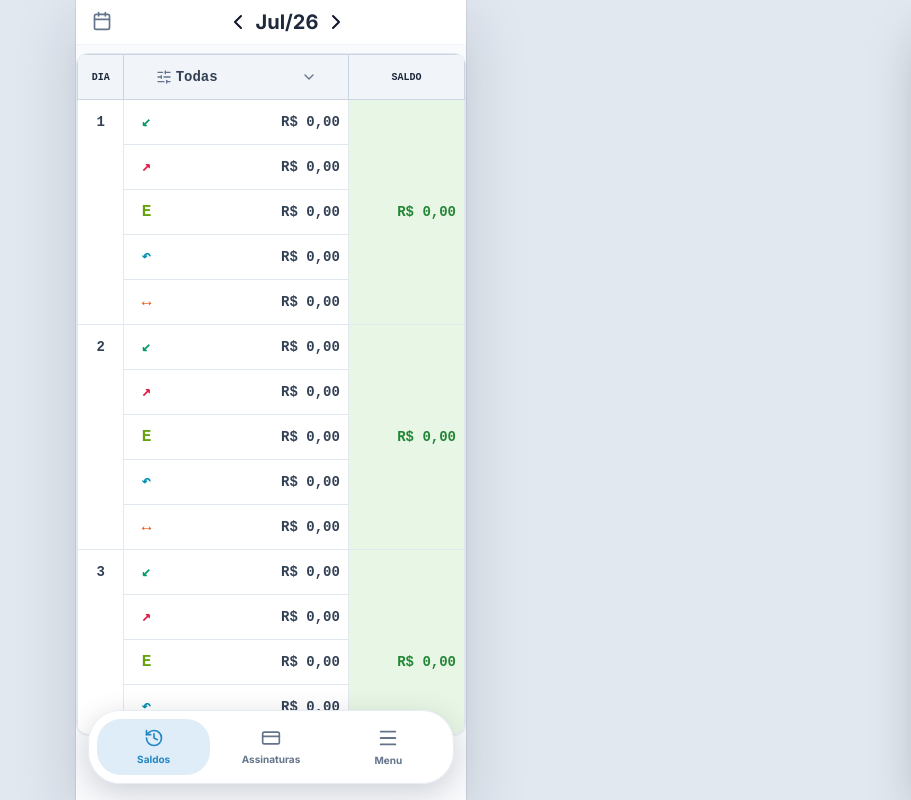
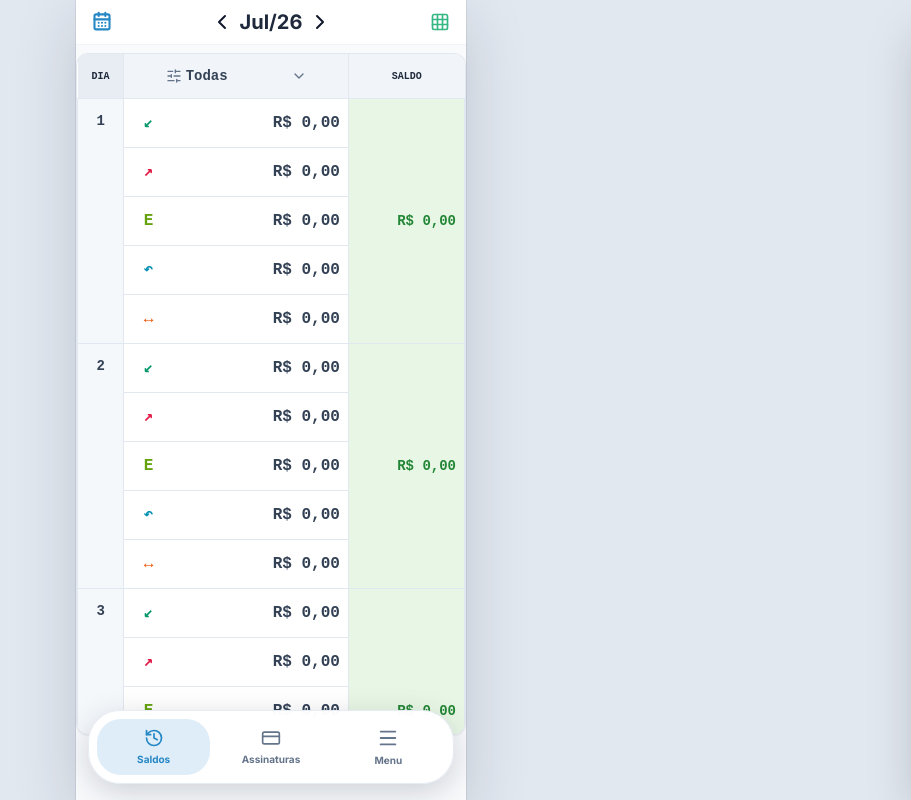
Before and after one commit to Heitor-moreira/Drachma, a React (Vite) app: page / in a window 1280 px wide. Shown: the whole page, without its empty margins (369-1280 px from the left). Built offline with nearby package versions, Linux system fonts and the light colour scheme.

Commit message:
Ajusta lancamentos e horizonte de saldos

```diff
--- a/App.tsx
+++ b/App.tsx
@@ -24,6 +24,8 @@ import {
   Repeat,
   ChevronRight,
   Menu
+  , CalendarDays
+  , ChartNoAxesCombined
 } from 'lucide-react';
 import { Transaction, TransactionType, Category, Subscription, InitialBalance, SalaryInfo, DateRange, UserSettings, CurrencyCode, CreditCard as CreditCardModel, FinancialGroup } from './types';
 import { getFinancialGroup } from './finance';
@@ -36,8 +38,10 @@ import SalaryManager from './components/SalaryManager';
 import InstallmentManager from './components/InstallmentManager';
 import RecurringExpensesManager from './components/RecurringExpensesManager';
 import CardManager from './components/CardManager';
+import BalanceHorizonView from './components/BalanceHorizonView';
 
-const STORAGE_KEY_TRANSACTIONS = 'finanflow_transactions';
+const STORAGE_KEY_TRANSACTIONS = 'drachma_transactions';
+const LEGACY_STORAGE_KEY_TRANSACTIONS = 'finanflow_transactions';
 const STORAGE_KEY_SUBSCRIPTIONS = 'finanflow_subscriptions';
 const STORAGE_KEY_INITIAL_BALANCE = 'finanflow_initial_balance';
 const STORAGE_KEY_SALARY_INFO = 'finanflow_salary_info';
@@ -61,7 +65,7 @@ const formatLocalYYYYMMDD = (date: Date) => {
 };
 
 const App: React.FC = () => {
-  type TabType = 'dailyBalance' | 'categorySpending' | 'installments' | 'fixed' | 'salary' | 'subscriptions' | 'cards' | 'menu';
+  type TabType = 'dailyBalance' | 'balanceHorizon' | 'categorySpending' | 'installments' | 'fixed' | 'salary' | 'subscriptions' | 'cards' | 'menu';
   const [activeTab, setActiveTab] = useState<TabType>('dailyBalance');
   const [isReportsOpen, setIsReportsOpen] = useState(false);
   const [isInitialFlashActive, setIsInitialFlashActive] = useState(true);
@@ -124,18 +128,21 @@ const App: React.FC = () => {
   }, []);
 
   useEffect(() => {
-    if (settings.appMode === 'lite' && !['dailyBalance', 'menu', 'subscriptions', 'cards'].includes(activeTab)) {
+    if (settings.appMode === 'lite' && !['dailyBalance', 'balanceHorizon', 'menu', 'subscriptions', 'cards'].includes(activeTab)) {
       setActiveTab('dailyBalance');
     }
   }, [settings.appMode, activeTab]);
 
   useEffect(() => {
-    const savedTransactions = localStorage.getItem(STORAGE_KEY_TRANSACTIONS);
+    const savedTransactions = localStorage.getItem(STORAGE_KEY_TRANSACTIONS) || localStorage.getItem(LEGACY_STORAGE_KEY_TRANSACTIONS);
     const savedSubscriptions = localStorage.getItem(STORAGE_KEY_SUBSCRIPTIONS);
     const savedInitial = localStorage.getItem(STORAGE_KEY_INITIAL_BALANCE);
     const savedSalaryInfo = localStorage.getItem(STORAGE_KEY_SALARY_INFO);
 
-    if (savedTransactions) setTransactions(JSON.parse(savedTransactions));
+    if (savedTransactions) {
+      setTransactions(JSON.parse(savedTransactions));
+      if (!localStorage.getItem(STORAGE_KEY_TRANSACTIONS)) localStorage.setItem(STORAGE_KEY_TRANSACTIONS, savedTransactions);
+    }
     if (savedSubscriptions) setSubscriptions(JSON.parse(savedSubscriptions));
     if (savedInitial) setInitialBalance(JSON.parse(savedInitial));
     if (savedSalaryInfo) setSalaryInfo(JSON.parse(savedSalaryInfo));
@@ -226,6 +233,7 @@ const App: React.FC = () => {
 
   const tabLabels: Record<TabType, string> = {
     dailyBalance: 'Extrato Diário',
+    balanceHorizon: 'Horizonte de Saldos',
     categorySpending: 'Gastos por Categoria',
     installments: 'Compras Parceladas',
     fixed: 'Compras Recorrentes',
@@ -358,7 +366,8 @@ const App: React.FC = () => {
               </div>
             </section>
           )}
-          {activeTab === 'dailyBalance' && <DailyBalanceView transactions={transactions} dateRange={dateRange} setDateRange={setDateRange} onEdit={setEditingTransaction} onDelete={deleteTransaction} currencySymbol={currencySymbol} cards={cards} liteMode={isLite} compactHeader={settings.appMode === 'developer' && ['iphone-16e', 'galaxy-a73'].includes(developerViewport)} onDayClick={(date, group) => openNewTransaction(group, date)} />}
+          {activeTab === 'dailyBalance' && <DailyBalanceView transactions={transactions} dateRange={dateRange} setDateRange={setDateRange} onEdit={setEditingTransaction} onDelete={deleteTransaction} currencySymbol={currencySymbol} cards={cards} liteMode={isLite} compactHeader={settings.appMode === 'developer' && ['iphone-16e', 'galaxy-a73'].includes(developerViewport)} onDayClick={(date, group) => openNewTransaction(group, date)} onOpenHorizon={() => setActiveTab('balanceHorizon')} />}
+          {activeTab === 'balanceHorizon' && <BalanceHorizonView transactions={transactions} dateRange={dateRange} setDateRange={setDateRange} initialBalance={initialBalance} cards={cards} currencySymbol={currencySymbol} onBack={() => setActiveTab('dailyBalance')} onAdd={() => openNewTransaction()} />}
           {activeTab === 'categorySpending' && <CategorySpending transactions={transactions} dateRange={dateRange} setDateRange={setDateRange} currencySymbol={currencySymbol} />}
           {activeTab === 'installments' && <InstallmentManager transactions={transactions} baseSalary={baseSalary} onEdit={setEditingTransaction} onDelete={deleteTransaction} currencySymbol={currencySymbol} />}
           {activeTab === 'fixed' && <RecurringExpensesManager transactions={transactions} baseSalary={baseSalary} onEdit={setEditingTransaction} onDelete={deleteTransaction} currencySymbol={currencySymbol} />}
@@ -369,7 +378,7 @@ const App: React.FC = () => {
 
         {feedbackMessage && <div className="fixed bottom-[5.75rem] left-1/2 z-[130] -translate-x-1/2 rounded-full bg-slate-900 px-4 py-2 text-xs font-bold text-white shadow-lg animate-in fade-in slide-in-from-bottom-2 duration-200">{feedbackMessage}</div>}
 
-        <nav className="md:hidden fixed bottom-0 left-0 right-0 z-50 px-4 pb-[max(0.75rem,env(safe-area-inset-bottom))] min-[431px]:absolute min-[431px]:bottom-3 min-[431px]:left-1/2 min-[431px]:right-auto min-[431px]:w-[calc(100%_-_1.5rem)] min-[431px]:max-w-md min-[431px]:-translate-x-1/2 min-[431px]:px-0 min-[431px]:pb-[max(0.25rem,env(safe-area-inset-bottom))] pointer-events-none">
+        <nav className={`${activeTab === 'balanceHorizon' ? 'hidden' : ''} md:hidden fixed bottom-0 left-0 right-0 z-50 px-4 pb-[max(0.75rem,env(safe-area-inset-bottom))] min-[431px]:absolute min-[431px]:bottom-3 min-[431px]:left-1/2 min-[431px]:right-auto min-[431px]:w-[calc(100%_-_1.5rem)] min-[431px]:max-w-md min-[431px]:-translate-x-1/2 min-[431px]:px-0 min-[431px]:pb-[max(0.25rem,env(safe-area-inset-bottom))] pointer-events-none`}>
           <div className="mx-auto grid max-w-md min-[431px]:w-full grid-cols-3 gap-1 rounded-[2rem] border border-slate-200/80 dark:border-slate-700/80 bg-white/95 dark:bg-slate-900/95 backdrop-blur-lg px-2 py-2 shadow-[0_8px_30px_rgba(15,23,42,0.18)] pointer-events-auto">
             <button onClick={() => { setActiveTab('dailyBalance'); setIsMobileMenuOpen(false); }} className={`flex min-h-14 flex-col items-center justify-center gap-1 rounded-[1.5rem] text-[10px] font-bold transition-colors ${activeTab === 'dailyBalance' ? 'bg-theme/15 text-theme' : 'text-slate-500 dark:text-slate-400'}`}>
               <History size={20} />
--- /dev/null
+++ b/components/BalanceHorizonView.tsx
@@ -0,0 +1,29 @@
+import React, { useMemo } from 'react';
+import { ArrowLeft, ChevronLeft, ChevronRight, Plus, Grid3X3 } from 'lucide-react';
+import { CreditCard, DateRange, InitialBalance, Transaction, TransactionType } from '../types';
+import { projectTransactions } from '../finance';
+
+interface Props { transactions: Transaction[]; dateRange: DateRange; setDateRange: (range: DateRange) => void; initialBalance: InitialBalance; cards: CreditCard[]; currencySymbol: string; onBack: () => void; onAdd: () => void; }
+const parseDate = (v: string) => { const [y, m, d] = v.split('-').map(Number); return new Date(y, m - 1, d, 12); };
+const formatDate = (d: Date) => `${d.getFullYear()}-${String(d.getMonth()+1).padStart(2,'0')}-${String(d.getDate()).padStart(2,'0')}`;
+
+const BalanceHorizonView: React.FC<Props> = ({ transactions, dateRange, setDateRange, initialBalance, cards, currencySymbol, onBack, onAdd }) => {
+  const start = parseDate(dateRange.start);
+  const rows = useMemo(() => {
+    const end = new Date(start.getFullYear(), start.getMonth()+1, 0, 12);
+    const projected = projectTransactions(transactions, '0000-01-01', formatDate(end), cards);
+    let balance = initialBalance.amount + projected.filter(t => parseDate(t.date) < start).reduce((s,t) => s + (t.type === TransactionType.INCOME ? t.amount : -t.amount), 0);
+    return Array.from({length:end.getDate()}, (_, i) => { const date = formatDate(new Date(start.getFullYear(), start.getMonth(), i+1, 12)); balance += projected.filter(t => t.date === date).reduce((s,t) => s + (t.type === TransactionType.INCOME ? t.amount : -t.amount), 0); return {day:i+1,balance}; });
+  }, [transactions, dateRange, initialBalance, cards]);
+  const monthLabel = start.toLocaleDateString('pt-BR', { month:'long', year:'numeric' });
+  const moveMonth = (delta: number) => { const d = new Date(start.getFullYear(), start.getMonth()+delta, 1); setDateRange({ start: formatDate(d), end: formatDate(new Date(d.getFullYear(), d.getMonth()+1, 0)) }); };
+  return <section className="min-h-full bg-white dark:bg-slate-950">
+    <header className="flex items-center justify-between px-4 py-4 border-b border-slate-100 dark:border-slate-800">
+      <button onClick={onBack} aria-label="Voltar" className="rounded-xl p-2 text-slate-700 dark:text-white"><ArrowLeft size={22}/></button>
+      <div className="flex items-center gap-1"><button onClick={() => moveMonth(-1)} aria-label="Mês anterior"><ChevronLeft size={22}/></button><h1 className="min-w-[120px] text-center text-xl font-black capitalize text-slate-800 dark:text-white">{monthLabel}</h1><button onClick={() => moveMonth(1)} aria-label="Próximo mês"><ChevronRight size={22}/></button></div>
+      <div className="flex items-center gap-2"><Grid3X3 className="text-[#35b784]" size={20}/><button onClick={onAdd} aria-label="Adicionar lançamento" className="rounded-full bg-slate-900 p-2 text-white dark:bg-white dark:text-slate-900"><Plus size={20}/></button></div>
+    </header>
+    <div className="overflow-hidden bg-white dark:bg-slate-900"><div className="grid grid-cols-[36%_64%] bg-slate-100 px-4 py-3 text-[10px] font-black uppercase tracking-widest text-slate-500 dark:bg-slate-800 dark:text-slate-300"><span>Dia</span><span className="text-right">Saldo</span></div><div className="divide-y divide-slate-100 dark:divide-slate-800">{rows.map(r => <div key={r.day} className="grid grid-cols-[36%_64%] px-4 py-3 text-sm"><span className="font-bold text-slate-700 dark:text-slate-300">{r.day}</span><span className={`text-right font-black ${r.balance >= 0 ? 'text-[#35b784]' : 'text-rose-600'}`}>{currencySymbol} {r.balance.toLocaleString('pt-BR',{minimumFractionDigits:2})}</span></div>)}</div></div>
+  </section>;
+};
+export default BalanceHorizonView;
--- a/components/DailyBalanceView.tsx
+++ b/components/DailyBalanceView.tsx
@@ -4,11 +4,13 @@ import { Transaction, TransactionType, DateRange, CreditCard, FinancialGroup } f
 import { projectTransactions, getFinancialGroup } from '../finance';
 import {
   ArrowRightLeft,
-  Calendar,
+  CalendarDays,
   ChevronLeft,
   ChevronRight,
   ChevronDown
   , SlidersHorizontal
+  , ChartNoAxesCombined
+  , Grid3X3
 } from 'lucide-react';
 
 interface Props {
@@ -22,6 +24,7 @@ interface Props {
   onDayClick?: (date: string, group: FinancialGroup) => void;
   liteMode?: boolean;
   compactHeader?: boolean;
+  onOpenHorizon?: () => void;
 }
 
 // Helper to handle dates locally without UTC shifts
@@ -39,7 +42,7 @@ const parseLocalDate = (dateStr: string) => {
 
 const MONTHS = ['Jan', 'Fev', 'Mar', 'Abr', 'Mai', 'Jun', 'Jul', 'Ago', 'Set', 'Out', 'Nov', 'Dez'];
 
-const DailyBalanceView: React.FC<Props> = ({ transactions, dateRange, setDateRange, currencySymbol, cards = [], onDayClick, liteMode = false, compactHeader = false }) => {
+const DailyBalanceView: React.FC<Props> = ({ transactions, dateRange, setDateRange, currencySymbol, cards = [], onDayClick, liteMode = false, compactHeader = false, onOpenHorizon }) => {
   const [isNarrowViewport, setIsNarrowViewport] = useState(() => typeof window !== 'undefined' && window.innerWidth <= 430);
   const useCompactHeader = compactHeader || isNarrowViewport;
 
@@ -116,7 +119,7 @@ const DailyBalanceView: React.FC<Props> = ({ transactions, dateRange, setDateRan
               if (!event.currentTarget.contains(event.relatedTarget as Node | null)) setIsPeriodPickerOpen(false);
             }}
           >
-            <button aria-label="Selecionar mês e ano" onClick={() => setIsPeriodPickerOpen(value => !value)} className="shrink-0 p-1"><Calendar className="w-5 h-5 text-slate-500" /></button>
+            <button aria-label="Selecionar mês e ano" onClick={() => setIsPeriodPickerOpen(value => !value)} className="shrink-0 rounded-lg p-1 text-[#2687c5] hover:bg-[#e8f7e5]"><CalendarDays className="h-5 w-5" strokeWidth={2.5} /></button>
             {isPeriodPickerOpen && <div className="absolute left-0 top-10 z-20 flex gap-2 rounded-xl border border-slate-200 bg-white p-3 shadow-xl dark:border-slate-700 dark:bg-slate-900"><select aria-label="Mês" value={parseLocalDate(dateRange.start).getMonth()} onChange={e => { const d = parseLocalDate(dateRange.start); const month = Number(e.target.value); setDateRange({ start: formatLocalYYYYMMDD(new Date(d.getFullYear(), month, 1)), end: formatLocalYYYYMMDD(new Date(d.getFullYear(), month + 1, 0)) }); }} className="rounded-lg bg-white p-1 font-bold text-slate-800 dark:bg-slate-800 dark:text-white dark:[color-scheme:dark]">{MONTHS.map((month, index) => <option key={month} value={index}>{month}</option>)}</select><select aria-label="Ano" value={parseLocalDate(dateRange.start).getFullYear()} onChange={e => { const year = Number(e.target.value); const d = parseLocalDate(dateRange.start); setDateRange({ start: formatLocalYYYYMMDD(new Date(year, d.getMonth(), 1)), end: formatLocalYYYYMMDD(new Date(year, d.getMonth() + 1, 0)) }); }} className="rounded-lg bg-white p-1 font-bold text-slate-800 dark:bg-slate-800 dark:text-white dark:[color-scheme:dark]">{Array.from({ length: 11 }, (_, index) => parseLocalDate(dateRange.start).getFullYear() - 5 + index).map(year => <option key={year} value={year}>{year}</option>)}</select></div>}
           </div>
           <div className="mx-auto flex items-center gap-0.5">
@@ -124,6 +127,7 @@ const DailyBalanceView: React.FC<Props> = ({ transactions, dateRange, setDateRan
             <span className="shrink-0 whitespace-nowrap text-xl font-black text-slate-800 dark:text-white">{MONTHS[parseLocalDate(dateRange.start).getMonth()]}/{String(parseLocalDate(dateRange.start).getFullYear()).slice(-2)}</span>
             <button aria-label="Próximo mês" onClick={() => { const d = parseLocalDate(dateRange.start); d.setMonth(d.getMonth() + 1); const start = formatLocalYYYYMMDD(new Date(d.getFullYear(), d.getMonth(), 1)); const end = formatLocalYYYYMMDD(new Date(d.getFullYear(), d.getMonth() + 1, 0)); setDateRange({ start, end }); }} className="shrink-0 p-1"><ChevronRight className="w-6 h-6" /></button>
           </div>
+          <button aria-label="Abrir horizonte de saldos" onClick={onOpenHorizon} className="shrink-0 rounded-lg p-1 text-[#35b784] hover:bg-[#e8f7e5] dark:hover:bg-slate-800"><Grid3X3 className="h-5 w-5" /></button>
         </div>
       </div>
 
@@ -132,16 +136,16 @@ const DailyBalanceView: React.FC<Props> = ({ transactions, dateRange, setDateRan
         <div className="overflow-x-hidden max-h-[calc(100vh-7.5rem)] custom-scrollbar">
           <table className="w-full table-fixed border-collapse" style={{ fontFamily: "'Courier New', Consolas, monospace" }}>
             <thead>
-              <tr className="bg-slate-100 dark:bg-slate-800 border-b border-slate-300 dark:border-slate-700">
-                <th className="w-[12%] py-3 px-2 border border-slate-300 dark:border-slate-700 text-center font-bold text-slate-800 dark:text-slate-100 uppercase text-[10px]">Dia</th>
-                <th className="w-[58%] py-3 px-2 border border-slate-300 dark:border-slate-700"><div className="relative flex items-center justify-center gap-1"><SlidersHorizontal className="w-4 h-4 text-slate-500" /><select aria-label="Filtrar por tipo" value={typeFilter} onChange={e => setTypeFilter(e.target.value)} className="min-w-0 max-w-[8rem] appearance-none pr-5 text-sm font-bold text-slate-700 dark:text-slate-200 bg-transparent outline-none"><option value="ALL">Todas</option>{dailyTypes.map(item => <option key={item.key} value={item.key}>{item.label}</option>)}</select><ChevronDown className="w-4 h-4 pointer-events-none text-slate-500" /></div></th>
-                <th className="w-[30%] p-2 border border-slate-300 dark:border-slate-700 text-center font-bold text-slate-800 dark:text-slate-100 uppercase text-[10px] whitespace-nowrap">Saldo</th>
+              <tr className="bg-slate-100 dark:bg-slate-800">
+                <th className="w-[12%] py-3 px-2 border-y-0 border-l-0 border-r border-slate-200 dark:border-slate-700 bg-slate-200/60 dark:bg-slate-700/60 text-center font-bold text-slate-800 dark:text-slate-100 uppercase text-[10px]">Dia</th>
+                <th className="w-[58%] py-3 px-2 border-y-0 border-r border-slate-200 dark:border-slate-700"><div className="flex justify-center"><div className="relative flex items-center gap-1"><SlidersHorizontal className="w-4 h-4 text-slate-500" /><select aria-label="Filtrar por tipo" value={typeFilter} onChange={e => setTypeFilter(e.target.value)} className="min-w-0 max-w-[8rem] appearance-none bg-transparent pr-5 text-sm font-bold text-slate-700 outline-none dark:text-slate-200"><option value="ALL">Todas</option>{dailyTypes.map(item => <option key={item.key} value={item.key}>{item.label}</option>)}</select><ChevronDown className="pointer-events-none absolute right-0 w-4 h-4 text-slate-500" /></div></div></th>
+                <th className="w-[30%] p-2 border-y-0 text-center font-bold text-slate-800 dark:text-slate-100 uppercase text-[10px] whitespace-nowrap">Saldo</th>
               </tr>
             </thead>
             <tbody>
                 {filteredAndSortedReport.map((day) => { const visibleTypes = typeFilter === 'ALL' ? dailyTypes : dailyTypes.filter(item => item.key === typeFilter); return visibleTypes.map((item, index) => <tr key={`${day.date}-${item.key}`} className="group">
-                {index === 0 && <td rowSpan={visibleTypes.length} className="align-top p-2 pt-3 border border-slate-200 dark:border-slate-700 text-center font-bold text-slate-700 dark:text-slate-300 text-sm transition-colors group-hover:bg-slate-100/80 dark:group-hover:bg-slate-800/80">{day.day}</td>}
-                <td onClick={() => onDayClick?.(day.date, item.key)} className="p-2 border border-slate-200 dark:border-slate-700 transition-colors group-hover:bg-slate-100/80 dark:group-hover:bg-slate-800/80 cursor-pointer"><div className="flex items-center justify-between gap-2"><span aria-label={item.label} className={`inline-flex h-7 w-7 shrink-0 items-center justify-center rounded-full bg-current/10 ${item.color} font-black`}>{item.icon}</span><span className="text-right text-[clamp(9px,2.2vw,14px)] font-bold text-slate-700 dark:text-slate-300 whitespace-nowrap">{currencySymbol} {(day.amounts[item.key] || 0).toLocaleString('pt-BR', { minimumFractionDigits: 2 })}</span></div></td>
+                {index === 0 && <td rowSpan={visibleTypes.length} className="align-top p-2 pt-3 border border-slate-200 dark:border-slate-700 bg-slate-100/70 dark:bg-slate-800/70 text-center font-bold text-slate-700 dark:text-slate-300 text-sm transition-colors group-hover:bg-slate-200/80 dark:group-hover:bg-slate-700/80">{day.day}</td>}
+                <td onClick={() => onDayClick?.(day.date, item.key)} className="p-2 border border-slate-200 dark:border-slate-700 transition-colors group-hover:bg-slate-100/80 dark:group-hover:bg-slate-800/80 cursor-pointer"><div className="flex items-center justify-between gap-2"><span aria-label={item.label} className={`inline-flex h-8 w-8 shrink-0 items-center justify-center rounded-full bg-current/10 ${item.color} font-black`}>{item.icon}</span><span className="text-right text-[clamp(11px,2.5vw,16px)] font-bold text-slate-700 dark:text-slate-300 whitespace-nowrap">{currencySymbol} {(day.amounts[item.key] || 0).toLocaleString('pt-BR', { minimumFractionDigits: 2 })}</span></div></td>
                 {index === 0 && <td rowSpan={visibleTypes.length} className={`p-2 border border-slate-200 dark:border-slate-700 text-right text-[clamp(9px,2.2vw,14px)] font-black whitespace-nowrap ${day.balance >= 0 ? 'bg-[#e8f7e5] text-[#238636] dark:bg-emerald-950/40 dark:text-emerald-300' : 'bg-rose-50 text-rose-700 dark:bg-rose-950/50 dark:text-rose-300'}`}>{currencySymbol} {day.balance.toLocaleString('pt-BR', { minimumFractionDigits: 2 })}</td>}
               </tr>); })}
               {filteredAndSortedReport.length === 0 && (
--- a/components/TransactionForm.tsx
+++ b/components/TransactionForm.tsx
@@ -80,7 +80,7 @@ const TransactionForm: React.FC<Props> = ({ onAdd, onClose, initialData, currenc
 
   const handleSubmit = (e: React.FormEvent) => {
     e.preventDefault();
-    if (!description || !amount || isSubmitting) return;
+    if (!amount || isSubmitting) return;
     setIsSubmitting(true);
 
     const valAmount = parseFloat(amount);
@@ -176,7 +176,6 @@ const TransactionForm: React.FC<Props> = ({ onAdd, onClose, initialData, currenc
             onChange={e => setDescription(e.target.value)}
             className="w-full px-0 py-2 bg-transparent border-0 outline-none focus:ring-0 dark:text-white"
             placeholder="Descrição"
-            required
           /></div>
         </div>
       </div>
```
